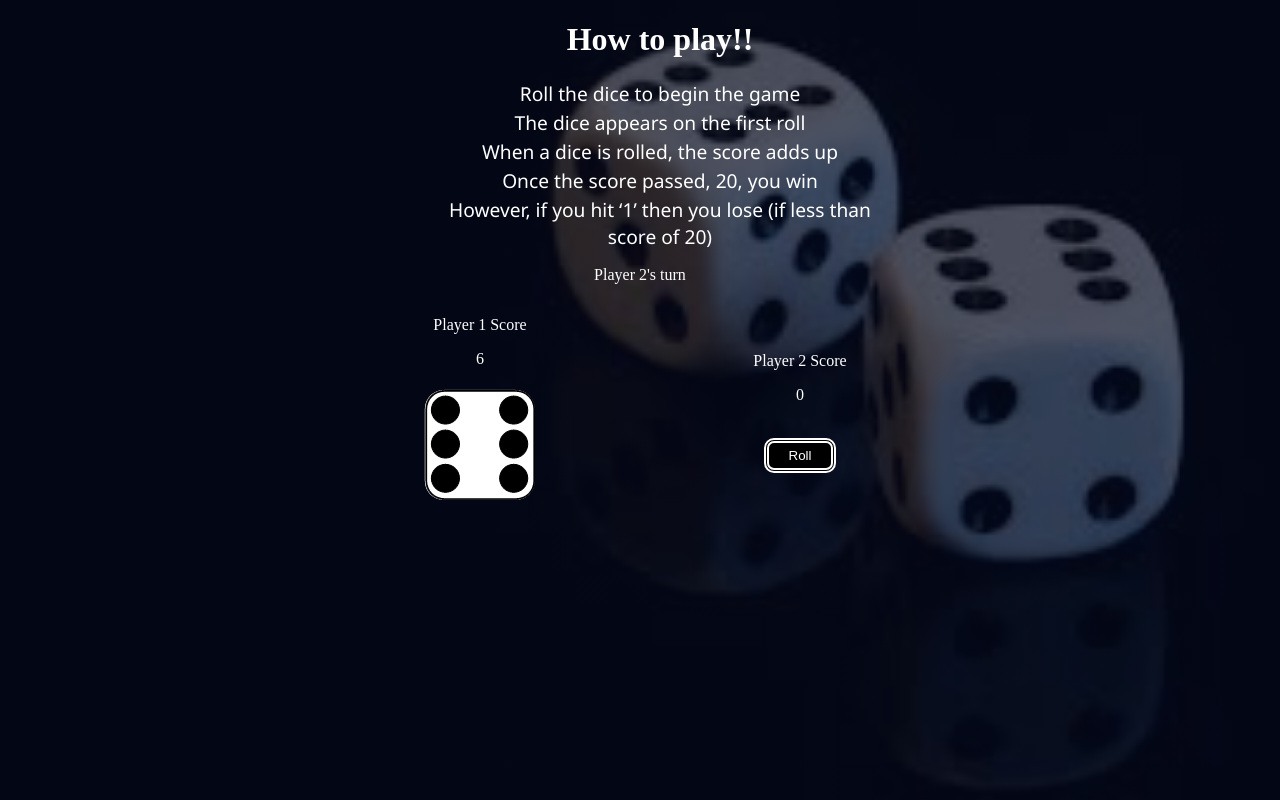
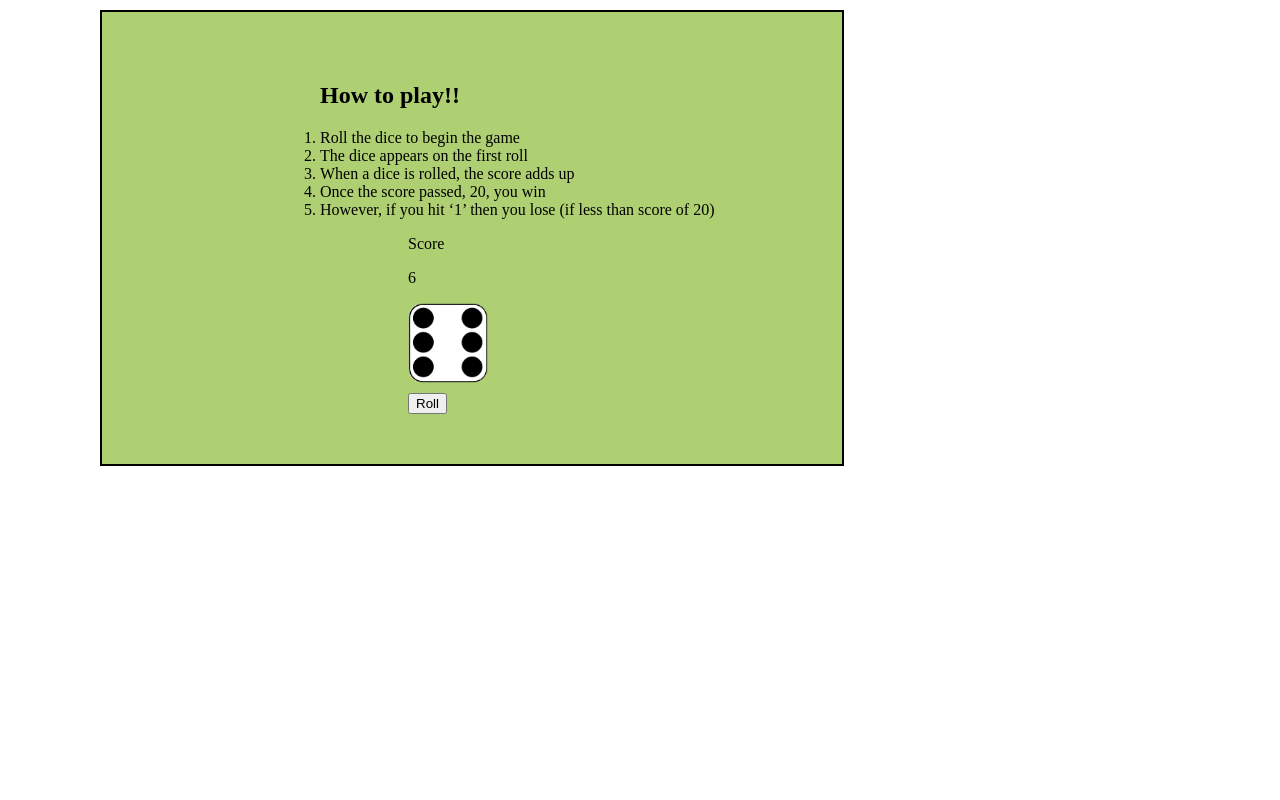
Before and after one commit to srikarchavali/Dice-Game, a plain HTML site: page index.html in a window 1280 px wide. Both pictures are taken after a click on the button "Roll". Drawn offline with Linux system fonts and the light colour scheme.

Commit message:
Revert "2 player dice game"
This reverts commit 0c249b3bb249cda7d76b6182e6377dbc4b515f8f.

```diff
--- a/CSS/style.css
+++ b/CSS/style.css
@@ -1,85 +1,41 @@
-html{
-    background-image: linear-gradient(rgba(4,9,30,0.7), rgba(4,9,30,0.7)), url(../images/dice.jpg);
-    /* Full height */
-    height: 100%;
-
-    /* Center and scale the image nicely */
-    background-position: center;
-    background-repeat: no-repeat;
-    background-size: cover;
-}
 body{
     margin: auto;
+    padding: 10px;
+    }
+#wrap{
+    background: rgb(175, 207, 115);
+    border: black solid 2px;
+    position: absolute;
+    left: 100px;
+    padding: 50px;
 }
-#wrap{
-    width: 50%;
-    margin: 20px auto;
-    text-align: center ;
-    color: white;
-}
-#p1Container{
+#container{
     width: 50vw;
     height: 10vh;
     margin-bottom: 10px;
 }
 #wrap1{
-    width: 75%;
-    margin: auto;
-    text-align: center;
+    position: relative;
+    left: 20%;
 }
-
-#wrap2, #wrap3 {
-    margin: auto;
-    text-align: center;
-    width: 100%;
+#wrap2 {
+    position: relative;
+    left: 40%;
 }
-
-li {
-    margin: 2px;
-    list-style-type: none;
-    font-size: larger;
-    font-family: 'Segoe UI', Tahoma, Geneva, Verdana, sans-serif;
+#image {
+    position: relative;
+    left: 40%;
+    height: 100%;
 }
-
-#wrap2 #image1, #wrap3 #image2 {
-    padding: 5px;
-    margin: auto;
+#wrap3{
+    position: relative;
+    left: 40%;
 }
 
 #value {
     margin-top: 5;
 }
 
-#retry, #retry2{
-    padding: 5px 20px;
-    background: black;
-    color: white;
-    border: white 5px double;
-    border-radius: 10px;
-    margin: auto;
-    transition: 0.5s;
+#retry{
     display: none;
 }
-
-#retry:hover, #retry2:hover {
-    background: rgb(70, 69, 69);
-}
-
-.scores{
-    display: flex;
-    justify-content: center;
-}
-
-#button, #button2 {
-    padding: 5px 20px;
-    background: black;
-    color: white;
-    border: white 5px double;
-    border-radius: 10px;
-    margin: auto;
-    transition: 0.5s;
-}
-
-#button:hover, #button2:hover {
-    background: rgb(70, 69, 69);
-}
--- a/JS/test.js
+++ b/JS/test.js
@@ -1,96 +1,35 @@
 const button = document.getElementById("button");
 const score = document.getElementById("value");
-const button2 = document.getElementById("button2");
-const score2 = document.getElementById("value2");
-let image1 = document.getElementById("image1");
-let image2 = document.getElementById("image2");
-image1.src = "../diceGame/images/1.png"
+let player1 = 0;
+let image = document.getElementById("image");
 const retry = document.getElementById("retry");
-const retry2 = document.getElementById("retry2");
-const currPlayer = document.getElementById("currPlayer")
-let player1 = 0;
-let player2 = 0;
-currentPlayer = 1;
-// let currentPlayer = Math.ceil((Math.random()*2));
+let currentPlayer = 1;
 
-// if(currentPlayer==1){
+if(currentPlayer==1){
     button.addEventListener("click", ()=> {
         button.textContent = "Roll"
-        let thisRoll1 = Math.ceil((Math.random()*6));
-        image1.src = `./images/${thisRoll1}.png`;
-        player1 += thisRoll1;
+        let thisRoll = Math.ceil((Math.random()*6));
+        image.src = `./images/${thisRoll}.png`;
+        player1 += thisRoll;
         score.textContent = player1;
-        button.style.display = "none";
-        button2.style.display = "inherit";
-        currPlayer.textContent = "Player 2's turn"
         if(player1 > 20){
             score.textContent = `You win, your score is ${player1}`;
             button.style.display = 'none';
-            retry.style.display = "inherit";
-            score2.textContent = "Player 1 wins";
-            button2.style.display = 'none';
-            retry2.style.display = 'none';
-            player1 = 0;
-            player2 = 0;
+            retry.style.display = "inherit"
+            image.src = `./images/tryAgain.png`;
         }
         else{
-            if(thisRoll1==1){
-                score.textContent = "you lost!!";
-                score2.textContent = "You Win"
+            if(thisRoll==1){
+                score.textContent = "you lost";
                 button.style.display = 'none';
-                button2.style.display = 'none';
                 retry.style.display = "inherit";
-                retry2.style.display = 'none';
-                player1 = 0;
-                player2 = 0;
+                image.src = `./images/tryAgain.png`;
             }
         }
     });
-
-
     retry.addEventListener("click", () => {
         button.style.display = 'inherit';
         retry.style.display = "none";
         player1 = 0;
     })
-// }
-// if(currentPlayer==2){
-    button2.addEventListener("click", ()=> {
-        button2.textContent = "Roll"
-        let thisRoll2 = Math.ceil((Math.random()*6));
-        image2.src = `./images/${thisRoll2}.png`;
-        player2 += thisRoll2;
-        score2.textContent = player2;
-        button2.style.display = "none";
-        button.style.display = "inherit";
-        currPlayer.textContent = "Player 1's turn"
-        if(player2 > 20){
-            score2.textContent = `You win, your score is ${player2}`;
-            button2.style.display = 'none';
-            retry2.style.display = "inherit";
-            score.textContent = "Player 2 wins";
-            button.style.display = 'none';
-            retry.style.display = 'none';
-            player1 = 0;
-            player2 = 0;
-        }
-        else{
-            if(thisRoll2==1){
-                score2.textContent = "you lost!!";
-                score.textContent = "You Win"
-                button2.style.display = 'none';
-                button.style.display = 'none';
-                retry2.style.display = "inherit";
-                retry.style.display = 'none';
-                player1 = 0;
-                player2 = 0;
-            }
-        }
-    });
-
-    retry2.addEventListener("click", () => {
-        button2.style.display = 'inherit';
-        retry2.style.display = "none";
-        player2 = 0;
-    })
-// }
+}
--- a/index.html
+++ b/index.html
@@ -11,7 +11,7 @@
     <div id="wrap">
         <div id="wrap1">
             <ol>
-            <h1>How to play!!</h1>
+            <h2>How to play!!</h2>
             <li>Roll the dice to begin the game</li>
             <li>The dice appears on the first roll</li>
             <li>When a dice is rolled, the score adds up</li>
@@ -19,27 +19,19 @@
             <li>However, if you hit ‘1’ then you lose (if less than score of 20)</li>
             </ol>
         </div>
-        <p id="currPlayer">Current player</p>
-        <div class="scores">
-            <div id="wrap2">
-                <p>Player 1 Score</p>
-                <p id="value">0</p>
-                <img src="" alt="" id="image1">
-                <button id="button">Roll</button>
-                <!-- <button id="hold">Hold</button> -->
-                <button id="retry">Play Again?</button>
-            </div>
+        <div id="wrap2">
+            <p>Score</p>
+            <p id="value">0</p>
+        </div>
+        <div id="container">
+            <img src="" alt="" id="image">
+        </div>
+        <div id="wrap3">
+            <button id="button">Roll</button>
+            <button id="retry">Play Again?</button>
+        </div>
 
-            <div id="wrap3">
-                <p>Player 2 Score</p>
-                <p id="value2">0</p>
-                <img src="" alt="" id="image2">
-                <button id="button2">Roll</button>
-                <!-- <button id="hold2">Hold</button> -->
-                <button id="retry2">Play Again?</button>
-            </div>
-        </div>
+        <script src="JS/test.js"></script>
     </div>
-    <script src="JS/test.js"></script>
 </body>
 </html>
```
Also changed, not shown: images/dice.jpg (deleted), images/play again.png (added), images/tryAgain.png.
